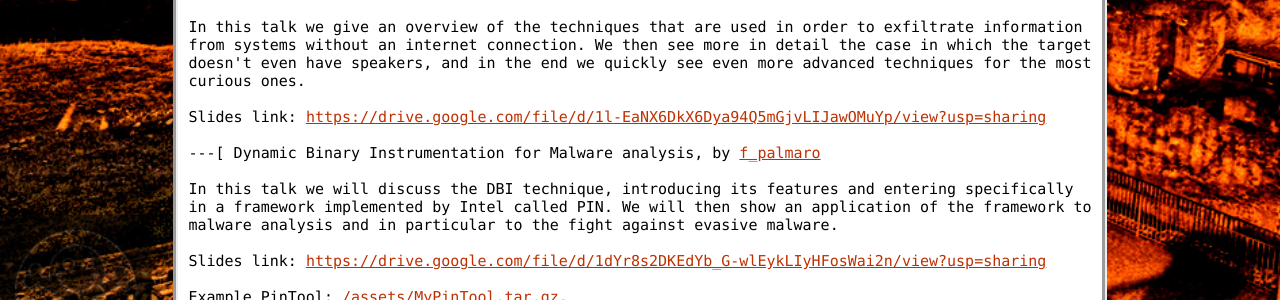
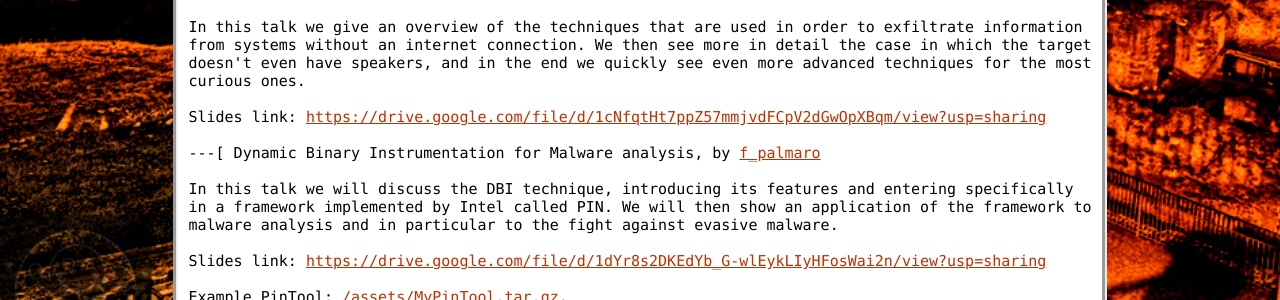
Before and after one commit to DEFCON753/defcon753.github.io, a Jekyll site: the page built from _posts/2018-11-17-meeting-dec7.html, in a window 1280 px wide. Shown: the part 557-857 px from the top of the page. Built offline with Jekyll 4.4.1, drawn with Linux system fonts in a browser that asks for light colours; some of the changed lines change nothing that is shown.

Commit message:
jotaro fix

```diff
--- a/_posts/2018-11-17-meeting-dec7.html
+++ b/_posts/2018-11-17-meeting-dec7.html
@@ -16,7 +16,7 @@
 
 In this talk we give an overview of the techniques that are used in order to exfiltrate information from systems without an internet connection. We then see more in detail the case in which the target doesn't even have speakers, and in the end we quickly see even more advanced techniques for the most curious ones.
 
-Slides link: <a href="https://drive.google.com/file/d/1l-EaNX6DkX6Dya94Q5mGjvLIJawOMuYp/view?usp=sharing">https://drive.google.com/file/d/1l-EaNX6DkX6Dya94Q5mGjvLIJawOMuYp/view?usp=sharing</a>
+Slides link: <a href="https://drive.google.com/file/d/1cNfqtHt7ppZ57mmjvdFCpV2dGwOpXBqm/view?usp=sharing">https://drive.google.com/file/d/1cNfqtHt7ppZ57mmjvdFCpV2dGwOpXBqm/view?usp=sharing</a>
 
 ---[ Dynamic Binary Instrumentation for Malware analysis, by <a href="https://twitter.com/f_palmaro">f_palmaro</a>
 
```
